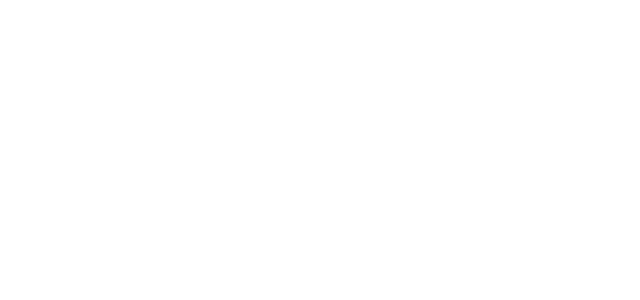
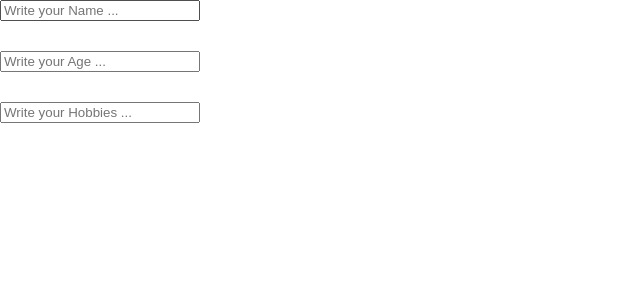
Before and after one commit to moonspark78/Api.s_Training, a React (Create React App) app: page / in a window 1280 px wide. Shown: the top 300 px of the page, without its empty margins (0-640 px from the left). Built offline with nearby package versions, Linux system fonts and the light colour scheme.

Commit message:
form  :art:

```diff
--- a/src/App.jsx
+++ b/src/App.jsx
@@ -1,12 +1,16 @@
 
-import './App.css';
+import React from 'react';
+import "./App.css"
 import Coin from './components/Coin';
+import Test from './components/Test';
+
 
 function App() {
 
   return (
     <div className="App">
      {/* <Coin/> */}
+    <Test/>
     </div>
   );
 }
--- /dev/null
+++ b/src/components/Test.css
@@ -0,0 +1,7 @@
+.form{
+    display: flex;
+    flex-direction: column;
+    justify-content: center;
+    gap: 30px;
+    width: 200px;
+}
--- /dev/null
+++ b/src/components/Test.jsx
@@ -0,0 +1,32 @@
+import React from 'react'
+import "./Test.css"
+
+const Test = () => {
+
+
+    const getInputs = ( value ) =>{
+        console.log(value);
+
+    };
+
+
+
+  return (
+    <div className='form'>
+        <input
+            placeholder='Write your Name ...'
+            name='name'
+        />
+        <input
+            placeholder='Write your Age ...'
+            name='age'
+        />
+        <input
+            placeholder='Write your Hobbies ...'
+            name='hobbies'
+        />
+    </div>
+  )
+}
+
+export default Test
```
